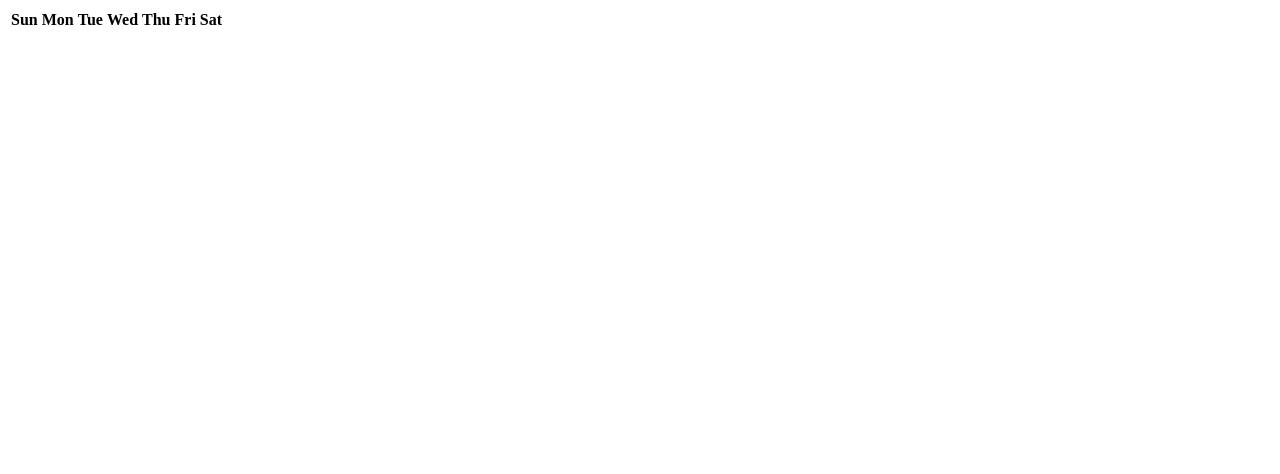
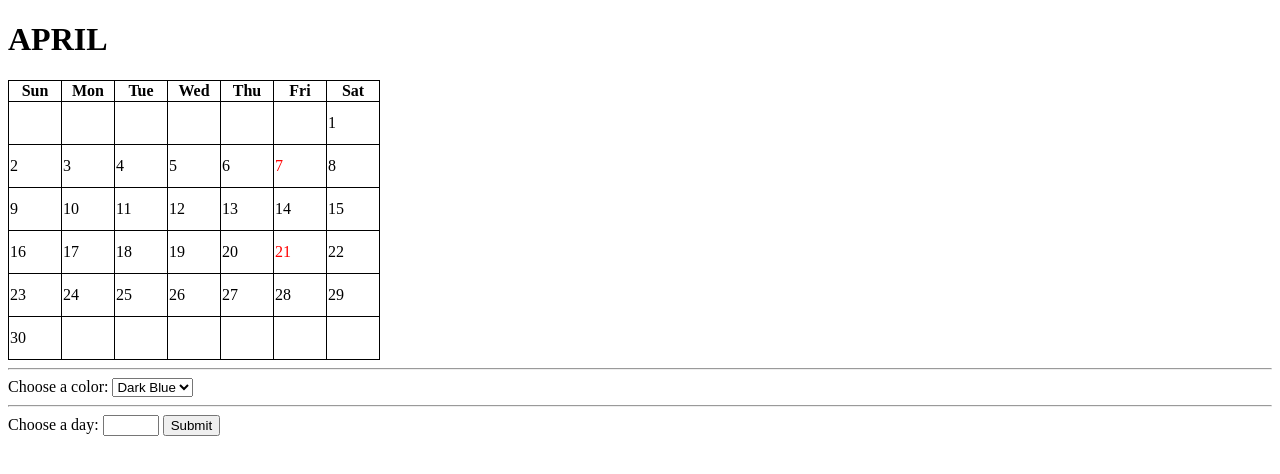
Before and after one commit to julia-oliveira00/Calend-rio, a plain HTML site: page index.html in a window 1280 px wide. Drawn offline with Linux system fonts and the light colour scheme.

Commit message:
finalização projeto de calendário

```diff
--- a/index.html
+++ b/index.html
@@ -9,6 +9,7 @@
     <script src='table.js'></script>
 </head>
 <body>
+    <h1>APRIL</h1>
     <table id="calendar">
         <thead>
             <tr>
@@ -21,6 +22,75 @@
                 <th>Sat</th>
             </tr>
         </thead>
+        <tbody>
+            <tr>
+                <td></td>
+                <td></td>
+                <td></td>
+                <td></td>
+                <td></td>
+                <td></td>
+                <td>1</td>
+            </tr>
+            <tr>
+                <td>2</td>
+                <td>3</td>
+                <td>4</td>
+                <td>5</td>
+                <td>6</td>
+                <td id="holliday">7</td>
+                <td>8</td>
+            </tr>
+            <tr>
+                <td>9</td>
+                <td>10</td>
+                <td>11</td>
+                <td>12</td>
+                <td>13</td>
+                <td>14</td>
+                <td>15</td>
+            </tr>
+            <tr>
+                <td>16</td>
+                <td>17</td>
+                <td>18</td>
+                <td>19</td>
+                <td>20</td>
+                <td id="holliday">21</td>
+                <td>22</td>
+            </tr>
+            <tr>
+                <td>23</td>
+                <td>24</td>
+                <td>25</td>
+                <td>26</td>
+                <td>27</td>
+                <td>28</td>
+                <td>29</td>
+            </tr>
+            <tr>
+                <td>30</td>
+                <td></td>
+                <td></td>
+                <td></td>
+                <td></td>
+                <td></td>
+                <td></td>
+            </tr>
+        </tbody>
     </table>
+    <hr>
+    <label>Choose a color:</label>
+    <select id="color" name="color">
+        <option value="DarkBlue">Dark Blue</option>
+        <option value="DarkRed">Dark Red</option>
+        <option value="Blue">Blue</option>
+        <option value="Red">Red</option>
+    </select>
+    <hr>
+    <label>Choose a day:</label>
+    <input type="number" id="day" name="day" min="1" max="30">
+    <input type="submit" onclick="ColorDate()">
+
 </body>
 </html>
--- a/table.css
+++ b/table.css
@@ -0,0 +1,14 @@
+#holliday
+{
+    color: red;
+}
+table, th, td, tr
+{
+    border: 1px solid rgb(0, 0, 0);
+    border-collapse: collapse;
+}
+td
+{
+    width: 50px;
+    height: 40px;
+}
--- a/table.js
+++ b/table.js
@@ -0,0 +1,8 @@
+function ColorDate()
+{
+    let day             = document.getElementById('day').value;
+    let color           = document.getElementById('color').value;
+    let calendar        = document.getElementById('calendar');
+    let putColor        = calendar.getElementsByTagName('td')[parseInt(day)+5];
+    putColor.style.backgroundColor = color;
+}
```
